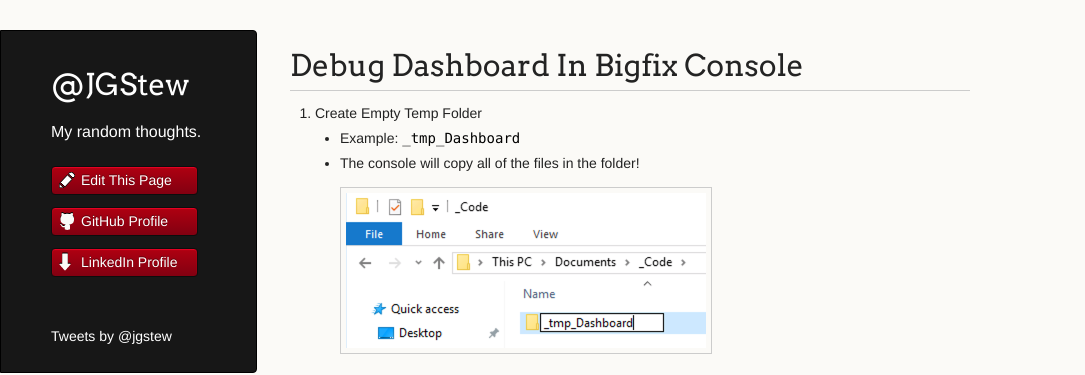
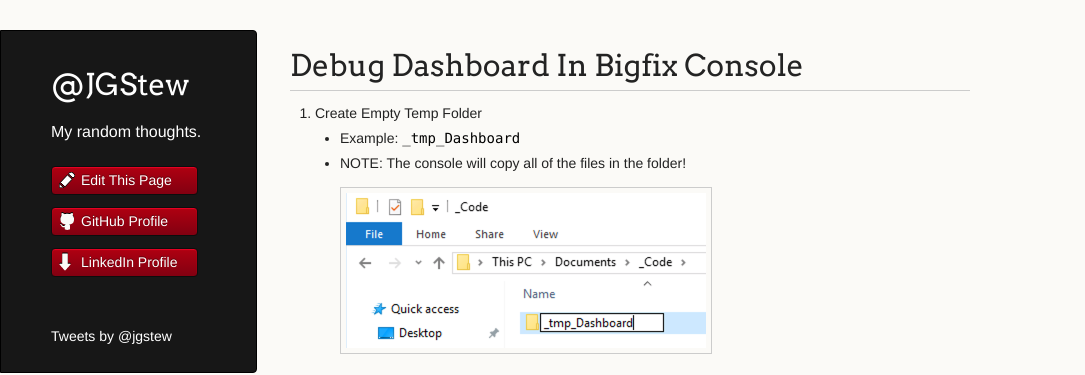
Before and after one commit to jgstew/jgstew.github.io, a Jekyll site: the page built from _posts/2018-10-29-Debug-Dashboard-In-BigFix-Console.md, in a window 1280 px wide and 1360 px high. Shown: the top 375 px of the window, without its empty margins (0-1085 px from the left). Built offline with Jekyll 4.4.1, drawn with Linux system fonts in a browser that asks for light colours; nearby versions of some CDN libraries; comment, search, counter and statistics services are not loaded.

Commit message:
Update 2018-10-29-Debug-Dashboard-In-BigFix-Console.md

```diff
--- a/_posts/2018-10-29-Debug-Dashboard-In-BigFix-Console.md
+++ b/_posts/2018-10-29-Debug-Dashboard-In-BigFix-Console.md
@@ -1,7 +1,7 @@
 
 1. Create Empty Temp Folder
     * Example: `_tmp_Dashboard`
-    * The console will copy all of the files in the folder!
+    * NOTE: The console will copy all of the files in the folder!
     * ![Create Empty Temp Folder](/images/BigFix/Dashboards/CreateEmptyFolder.png)
 1. Put Dashboard Files in Folder
     * ![Put Dashboard Files in Folder](/images/BigFix/Dashboards/PutDashboardFilesInFolder.png)
```
